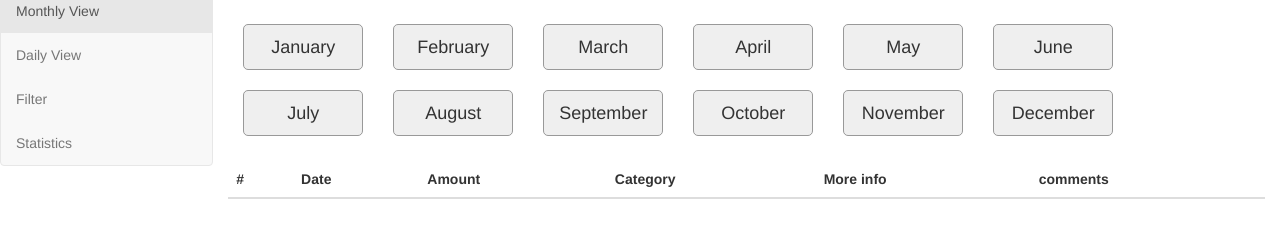
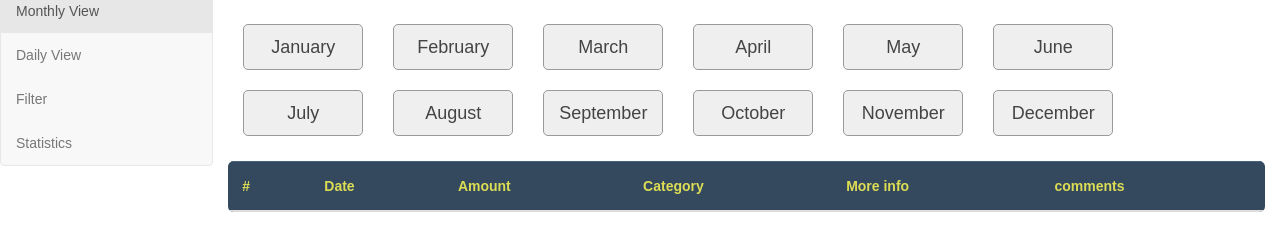
Before and after one commit to YogeshPrasanna/Expense-Manager, a plain HTML site: page pages/monthly-view.html in a window 1280 px wide. Shown: the part 126-376 px from the top of the page. Drawn offline with nearby package versions, Linux system fonts and the light colour scheme.

Commit message:
add css responsive tables

```diff
--- a/JS/dailyView.js
+++ b/JS/dailyView.js
@@ -12,7 +12,7 @@ $(document).ready(function() {
 
     		if(dayRecords.length >= 1){
     			dayRecords.forEach(function(elem, i) {
-            $("#dayExpenseTable").append('<tr><th scope="row">' + i + '</th><td>' + elem[0] + '</td><td>' + elem[1] + '</td><td>' + elem[4] + '</td><td>' + elem[2] + '</td><td>' + elem[3] + '</td></tr>');
+            $("#dayExpenseTable").append('<tr><th scope="row">' + i + '</th><td data-th="Date">' + elem[0] + '</td><td data-th="Amount">' + elem[1] + '</td><td data-th="Category">' + elem[4] + '</td><td data-th="More info">' + elem[2] + '</td><td data-th="Comments">' + elem[3] + '</td></tr>');
         	})
     		}else{
     			$("#dayExpenseTable tbody").append('<div class="alert alert-warning"> sorry no records found</div>');
--- a/JS/filter.js
+++ b/JS/filter.js
@@ -53,7 +53,7 @@ $(document).ready(function() {
 
     		if(filteredByCategory.length >= 1){
     			filteredByCategory.forEach(function(elem, i) {
-            $("#filteredExpenseTable").append('<tr><th scope="row">' + i + '</th><td>' + elem[0] + '</td><td>' + elem[1] + '</td><td>' + elem[4] + '</td><td>' + elem[2] + '</td><td>' + elem[3] + '</td></tr>');
+            $("#filteredExpenseTable").append('<tr><th scope="row">' + i + '</th><td data-th="Date">' + elem[0] + '</td><td data-th="Amount">' + elem[1] + '</td><td data-th="Category">' + elem[4] + '</td><td data-th="More info">' + elem[2] + '</td><td data-th="Comments">' + elem[3] + '</td></tr>');
         	})
     		}else{
     			$("#filteredExpenseTable tbody").append('<div class="alert alert-warning"> sorry no records found</div>');
--- a/JS/monthlyView.js
+++ b/JS/monthlyView.js
@@ -10,7 +10,7 @@ $(document).ready(function() {
         $('#monthName').addClass('alert').addClass('alert-success').text("Here are your expenses for the month of " + month +" ...");
         $('#monthExpenseTable tbody').text('');
         monthRecords.forEach(function(elem, i) {
-            $("#monthExpenseTable").append('<tr><th scope="row">' + i + '</th><td>' + elem[0] + '</td><td>' + elem[1] + '</td><td>' + elem[4] + '</td><td>' + elem[2] + '</td><td>' + elem[3] + '</td></tr>');
+            $("#monthExpenseTable").append('<tr><th scope="row">' + i + '</th><td data-th="Date">' + elem[0] + '</td><td data-th="Amount">' + elem[1] + '</td><td data-th="Category">' + elem[4] + '</td><td data-th="More info">' + elem[2] + '</td><td data-th="comments">' + elem[3] + '</td></tr>');
         })
     }
 
--- a/css/styles.css
+++ b/css/styles.css
@@ -151,3 +151,91 @@ body {
     padding-bottom: 12px;
   }
 }
+
+
+
+/* ---- ----- ----- RESOPONSIVE TABLES ---- ---- ---- */
+
+@import "https://fonts.googleapis.com/css?family=Montserrat:300,400,700";
+.rwd-table {
+  margin: 1em 0;
+  min-width: 300px;
+}
+.rwd-table tr {
+  border-top: 1px solid #ddd;
+  border-bottom: 1px solid #ddd;
+}
+.rwd-table th {
+  display: none;
+}
+.rwd-table td {
+  display: block;
+}
+.rwd-table td:first-child {
+  padding-top: .5em;
+}
+.rwd-table td:last-child {
+  padding-bottom: .5em;
+}
+.rwd-table td:before {
+  content: attr(data-th) ": ";
+  font-weight: bold;
+  width: 6.5em;
+  display: inline-block;
+}
+@media (min-width: 480px) {
+  .rwd-table td:before {
+    display: none;
+  }
+}
+.rwd-table th, .rwd-table td {
+  text-align: left;
+}
+@media (min-width: 480px) {
+  .rwd-table th, .rwd-table td {
+    display: table-cell;
+    padding: .25em .5em;
+  }
+  .rwd-table th:first-child, .rwd-table td:first-child {
+    padding-left: 0;
+  }
+  .rwd-table th:last-child, .rwd-table td:last-child {
+    padding-right: 0;
+  }
+}
+
+body {
+  font-family: Montserrat, sans-serif;
+  -webkit-font-smoothing: antialiased;
+  text-rendering: optimizeLegibility;
+  color: #444;
+}
+
+h1 {
+  font-weight: normal;
+  letter-spacing: -1px;
+  color: #34495E;
+}
+
+.rwd-table {
+  background: #34495E;
+  color: #fff;
+  border-radius: .4em;
+  overflow: hidden;
+}
+.rwd-table tr {
+  border-color: #46637f;
+}
+.rwd-table th, .rwd-table td {
+  margin: .5em 1em;
+}
+@media (min-width: 480px) {
+  .rwd-table th, .rwd-table td {
+    padding: 1em !important;
+  }
+}
+.rwd-table th, .rwd-table td:before {
+  color: #dd5;
+}
+
+/* ---- ----- ----- RESOPONSIVE TABLES ---- ---- ---- */
--- a/pages/monthly-view.html
+++ b/pages/monthly-view.html
@@ -84,7 +84,7 @@
                 <div id="monthlyExpenseDisplaySection">
                     <div id="monthName"></div>
                     <div id="monthExpense">
-                        <table class="table table-sm" id="monthExpenseTable">
+                        <table class="table table-sm rwd-table" id="monthExpenseTable">
                             <thead>
                                 <tr>
                                     <th>#</th>
```
Also changed, not shown: pages/daily-view.html (+1 -1 lines), pages/filter.html (+1 -1 lines).
